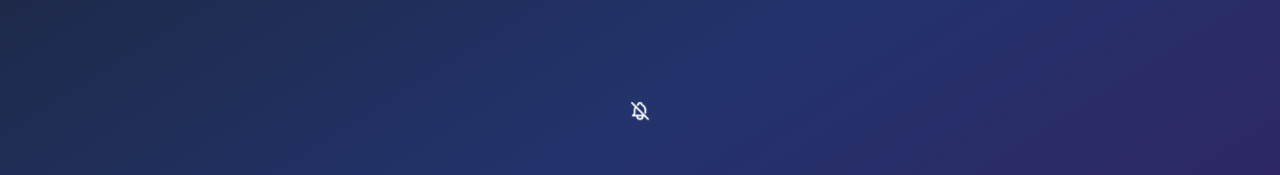
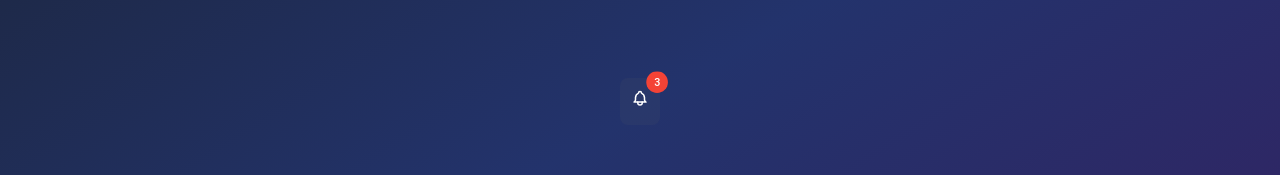
Before and after one commit to FRAGG33R/whiff-waff, a Next.js app in the folder client/: page /login in a window 1280 px wide. Shown: the part 289-464 px from the top of the page. Built offline with nearby package versions, Linux system fonts and the light colour scheme.

Commit message:
feat : add animation in message and notification drop down

```diff
--- a/client/src/components/ui/dropDowns/messageDropDown.tsx
+++ b/client/src/components/ui/dropDowns/messageDropDown.tsx
@@ -13,6 +13,7 @@ import {
 import { ClockIcon } from "@heroicons/react/24/outline";
 import { IconBell } from '@tabler/icons-react';
 import { NotificationProps} from '../../../types/dropDownType';
+import { motion } from 'framer-motion';
 
 
 const MessageDropDown: React.FC<NotificationProps> = (props) => {
@@ -28,6 +29,10 @@ const MessageDropDown: React.FC<NotificationProps> = (props) => {
     <Fragment>
     <div className='flex mb-5 gap-5  bg-CarbonGrey bg-opacity-10 rounded-lg '>
          <Menu placement="bottom" >
+             <motion.div
+            initial={{ scale: 0.9 }}
+            whileHover={{ scale: 1.2 }}
+         >
              <Badge content={content} >
              <MenuHandler >
                  <IconButton variant="text">
@@ -35,6 +40,7 @@ const MessageDropDown: React.FC<NotificationProps> = (props) => {
                  </IconButton>
              </MenuHandler>
               </Badge>
+                  </motion.div>
              <MenuList className="flex flex-col  bg-HokiCl border-0 "  >
                    <p className='flex items-center justify-center text-Mercury font-teko text-2xl'>Message</p>
                      {notifications && notifications.length > 0 && notifications.map((notification, index) => (
--- a/client/src/components/ui/dropDowns/notificationDropDown.tsx
+++ b/client/src/components/ui/dropDowns/notificationDropDown.tsx
@@ -13,7 +13,7 @@ import {
 import { ClockIcon } from "@heroicons/react/24/outline";
 import { IconBell } from '@tabler/icons-react';
 import { NotificationProps} from '../../../types/dropDownType';
-
+import { motion } from 'framer-motion';
 const NotificationDropDown: React.FC<NotificationProps> = (props) => {
     const {notifications, content } = props;
 
@@ -27,6 +27,10 @@ const NotificationDropDown: React.FC<NotificationProps> = (props) => {
     <Fragment>
        <div className='flex mb-5 gap-5  bg-CarbonGrey bg-opacity-10 rounded-lg '>
             <Menu placement="bottom" >
+            <motion.div
+            initial={{ scale: 0.9 }}
+            whileHover={{ scale: 1.2 }}
+              >
                 <Badge content={content} >
                 <MenuHandler >
                     <IconButton variant="text">
@@ -34,6 +38,7 @@ const NotificationDropDown: React.FC<NotificationProps> = (props) => {
                     </IconButton>
                 </MenuHandler>
                     </Badge>
+            </motion.div>
                 <MenuList className="flex flex-col  bg-HokiCl border-0 "  >
                       <p className='flex items-center justify-center text-Mercury font-teko text-2xl'>Notification</p>
                         {notifications && notifications.length > 0 && notifications.map((notification, index) => (
--- a/client/src/pages/login.tsx
+++ b/client/src/pages/login.tsx
@@ -6,27 +6,27 @@ import MessageDropDown from "@/components/ui/dropDowns/messageDropDown";
 import MuteDropDown from "@/components/ui/dropDowns/muteDropDown";
 
 export default function Login() {
-  // const notifications = [
-  //   {id: 1, src: "https://images.unsplash.com/photo-1633332755192-727a05c4013d?ixlib=rb-1.2.1&ixid=MnwxMjA3fDB8MHxwaG90by1wYWdlfHx8fGVufDB8fHx8&auto=format&fit=crop&w=1480&q=80",
-  //   name: "John Doe",
-  //   message: "added you to an event in best friends",
-  //   time: "2m"},
-  //   {id: 2, src: "https://images.unsplash.com/photo-1580489944761-15a19d654956?ixlib=rb-1.2.1&ixid=MnwxMjA3fDB8MHxwaG90by1wYWdlfHx8fGVufDB8fHx8&auto=format&fit=crop&w=1061&q=80",
-  //   name: "Hassan",
-  //   message: "wach akhona",
-  //   time: "1h"},
+  const notifications = [
+    {id: 1, src: "https://images.unsplash.com/photo-1633332755192-727a05c4013d?ixlib=rb-1.2.1&ixid=MnwxMjA3fDB8MHxwaG90by1wYWdlfHx8fGVufDB8fHx8&auto=format&fit=crop&w=1480&q=80",
+    name: "John Doe",
+    message: "added you to an event in best friends",
+    time: "2m"},
+    {id: 2, src: "https://images.unsplash.com/photo-1580489944761-15a19d654956?ixlib=rb-1.2.1&ixid=MnwxMjA3fDB8MHxwaG90by1wYWdlfHx8fGVufDB8fHx8&auto=format&fit=crop&w=1061&q=80",
+    name: "Hassan",
+    message: "wach akhona",
+    time: "1h"},
 
-  //   {id: 3, src: "https://images.unsplash.com/photo-1633332755192-727a05c4013d?ixlib=rb-1.2.1&ixid=MnwxMjA3fDB8MHxwaG90by1wYWdlfHx8fGVufDB8fHx8&auto=format&fit=crop&w=1480&q=80",
-  //   name: "Kamal",
-  //   message: "nla3bo",
-  //   time: "2h"},
+    {id: 3, src: "https://images.unsplash.com/photo-1633332755192-727a05c4013d?ixlib=rb-1.2.1&ixid=MnwxMjA3fDB8MHxwaG90by1wYWdlfHx8fGVufDB8fHx8&auto=format&fit=crop&w=1480&q=80",
+    name: "Kamal",
+    message: "nla3bo",
+    time: "2h"},
 
-  // ];
+  ];
   return (
     <div className="flex md:min-h-screen h-screen items-center justify-center overflow-x-hidden  text-white bg-gradient-to-br from-DarkBg via-RhinoBlue to-ViolentViolet">
-      <MuteDropDown
-        // notifications={notifications}
-        // content={notifications.length}
+      <MessageDropDown
+        notifications={notifications}
+        content={notifications.length}
        />
     </div>
   );
```
